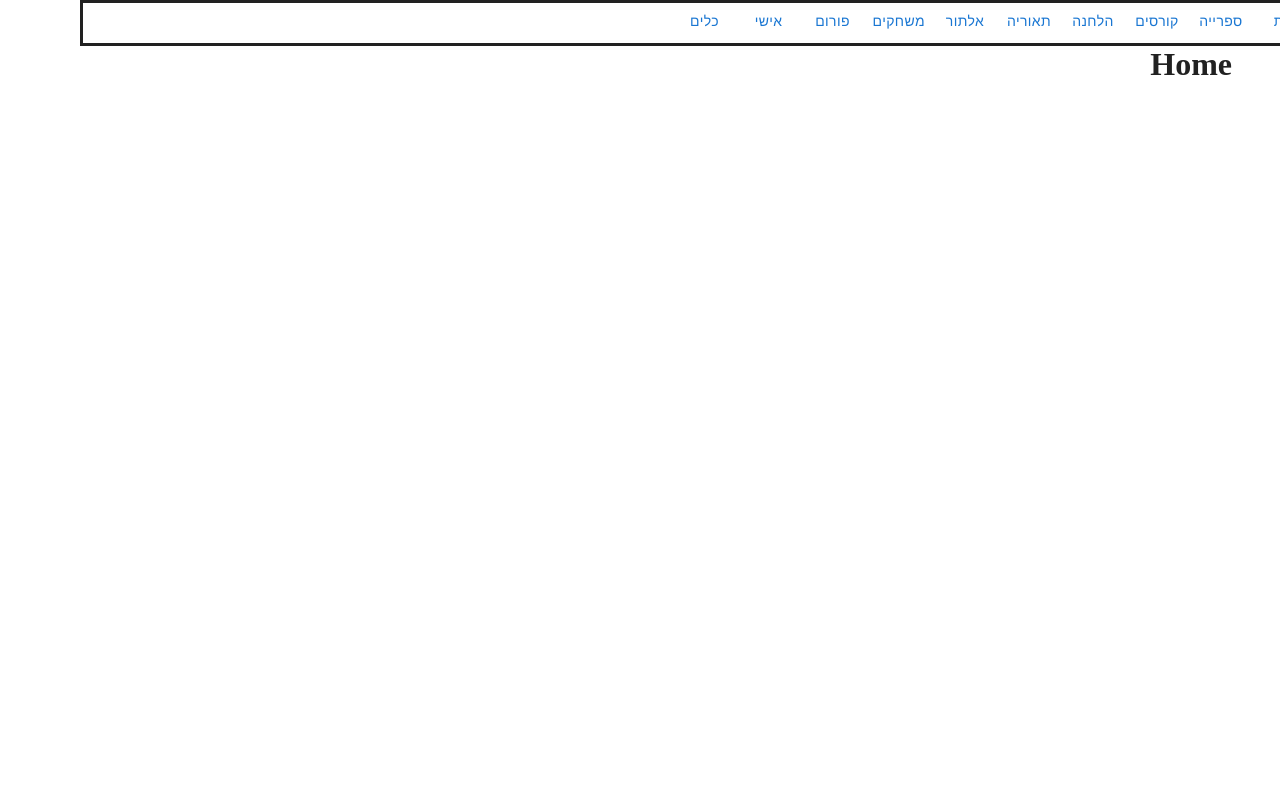
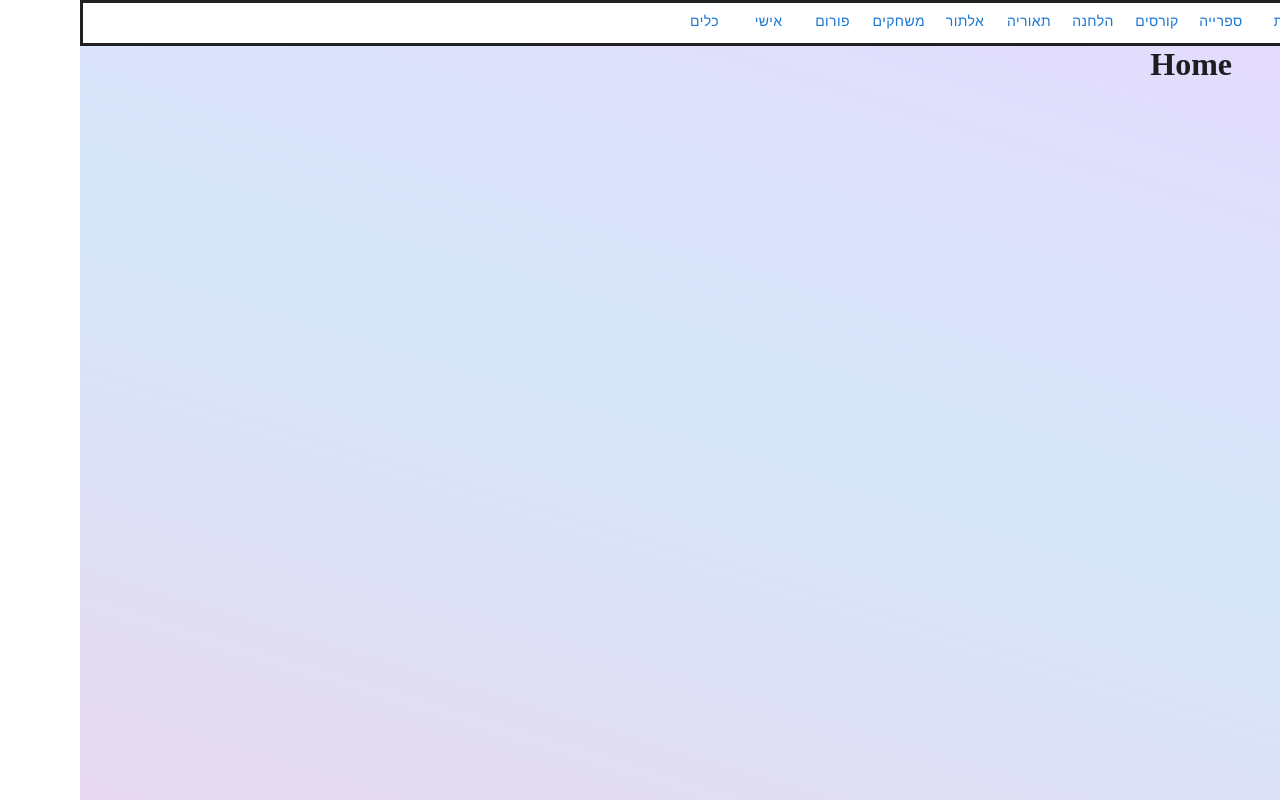
Before and after one commit to IradDoron/esum-acisum-client, a React (Create React App) app: page / in a window 1280 px wide. Built offline with nearby package versions, Linux system fonts and the light colour scheme.

Commit message:
add palettes

```diff
--- a/src/App.js
+++ b/src/App.js
@@ -6,11 +6,11 @@ import { createContext, useContext, useState, useMemo } from 'react';
 import { Box, Stack } from '@mui/material';
 
 import { useTheme, ThemeProvider, createTheme, responsiveFontSizes } from '@mui/material';
-import { amber, deepOrange, grey } from '@mui/material/colors';
+import { amber, deepOrange, grey, teal } from '@mui/material/colors';
 
 export const ColorModeContext = createContext();
 
-const bg = {
+const bgGradients = {
   bg1: 'linear-gradient(17deg, rgba(131,58,180,0.2) 0%, rgba(49,135,224,0.2) 50%, rgba(130,69,252,0.2) 100%)',
   bg2: `linear-gradient(
     90deg,
@@ -18,13 +18,31 @@ const bg = {
     rgba(253, 29, 29, 0.4) 50%,
     rgba(252, 176, 69, 0.4) 100%
   )`,
+  bg3: `linear-gradient(
+    17deg,
+    rgba(101, 40, 142, 0.7651435574229692) 0%,
+    rgba(5, 8, 61, 0.9472163865546218) 50%,
+    rgba(3, 3, 46, 0.8645833333333334) 100%
+  )`,
 };
 
-const darkTheme = createTheme({
-  palette: {
-    mode: 'dark',
+const initThemes = {
+  light: { ...createTheme() },
+  dark: {
+    ...createTheme({
+      palette: {
+        mode: 'dark',
+      },
+    }),
   },
-});
+};
+
+const customTheme = {
+  light: { ...initThemes.light, palette: { ...initThemes.light.palette, bgGradient: bgGradients.bg1 } },
+  dark: { ...initThemes.dark, palette: { ...initThemes.dark.palette, bgGradient: bgGradients.bg3 } },
+};
+
+console.log(customTheme);
 
 function App() {
   const [mode, setMode] = useState('light');
@@ -37,13 +55,7 @@ function App() {
     []
   );
 
-  let theme = createTheme({
-    palette: {
-      mode,
-    },
-  });
-
-  theme = responsiveFontSizes(theme);
+  const theme = responsiveFontSizes(customTheme[mode]);
 
   return (
     <>
@@ -51,6 +63,7 @@ function App() {
         <ThemeProvider theme={theme}>
           <Box
             sx={{
+              backgroundImage: theme.palette.bgGradient,
               backgroundColor: 'background.default',
               color: 'text.primary',
               height: '100%',
--- a/src/components/MainNav/MainNav.jsx
+++ b/src/components/MainNav/MainNav.jsx
@@ -76,7 +76,6 @@ function MainNav() {
   const theme = useTheme();
   const colorMode = useContext(ColorModeContext);
   function handleToggleClick() {
-    console.log('toggle');
     colorMode.toggleColorMode();
     console.log(theme);
   }
```
